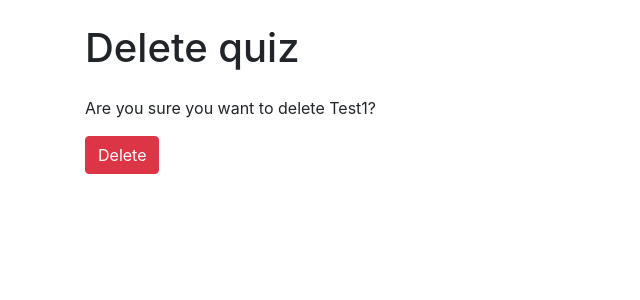
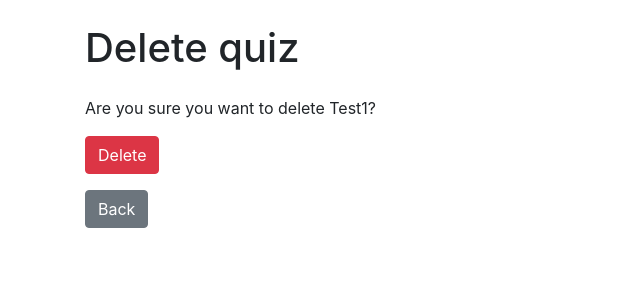
Before and after one commit to nteir/pollequiz, a Django app: page /quiz/1/delete/ in a window 1280 px wide. Shown: the part 56-356 px from the top of the page, without its empty margins (0-640 px from the left). Run offline with Django 4.2, Linux system fonts and the light colour scheme; a user stored in the database is signed in; data comes from the database, SQL or seed files in the repository; parts of the project's set-up code (start-up, migrations or seed data) failed here and were passed over; some libraries are stand-ins or nearby versions.

Commit message:
add back link to edit and delete templates

```diff
--- a/pollequiz/quiz/templates/quiz/delete.html
+++ b/pollequiz/quiz/templates/quiz/delete.html
@@ -15,9 +15,14 @@
         {% else %}
             "{{ object.text }}"?
         {% endif %}</p>
-    <form method="post">
-        {% csrf_token %}
-        {% bootstrap_button button_text button_type="submit" button_class="btn-danger" %}
-    </form>
+    <div>
+        <form method="post">
+            {% csrf_token %}
+            {% bootstrap_button button_text button_type="submit" button_class="btn-danger" %}
+        </form>
+    </div>
+    <div class="mt-3">
+        <a class="btn btn-secondary" href="{{request.META.HTTP_REFERER}}" role="button">{% trans "Back" %}</a>
+    </div>
 </main>
 {% endblock %}
--- a/pollequiz/quiz/templates/quiz/quiz_form.html
+++ b/pollequiz/quiz/templates/quiz/quiz_form.html
@@ -12,5 +12,8 @@
             {% bootstrap_form form %}
             {% bootstrap_button button_text button_type="submit"  button_class="btn-dark" %}
         </form>
+        <div class="mt-3">
+            <a class="btn btn-secondary" href="{{request.META.HTTP_REFERER}}" role="button">{% trans "Back" %}</a>
+        </div>
     </main>
 {% endblock content %}
```
